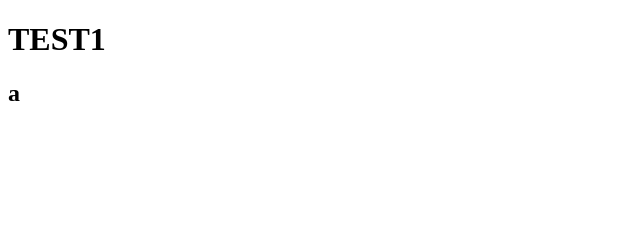
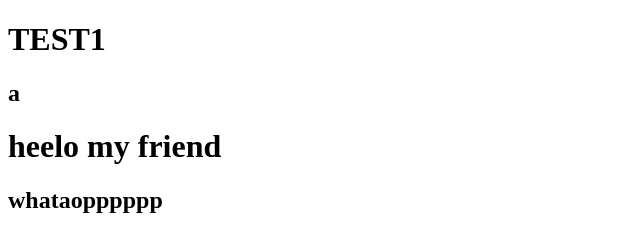
Before and after one commit to naormordechai/test1, a plain HTML site: page index.html in a window 1280 px wide. Shown: the whole page, without its empty margins (0-640 px from the left). Drawn offline with Linux system fonts and the light colour scheme.

Commit message:
add some text

```diff
--- a/index.html
+++ b/index.html
@@ -8,6 +8,11 @@
 <body>
     <h1>TEST1</h1>
     <h2>a</h2>
+
+    <div>
+        <h1>heelo my friend</h1>
+        <h2>whataopppppp</h2>
+    </div>
 </body>
 
 </html>
```
